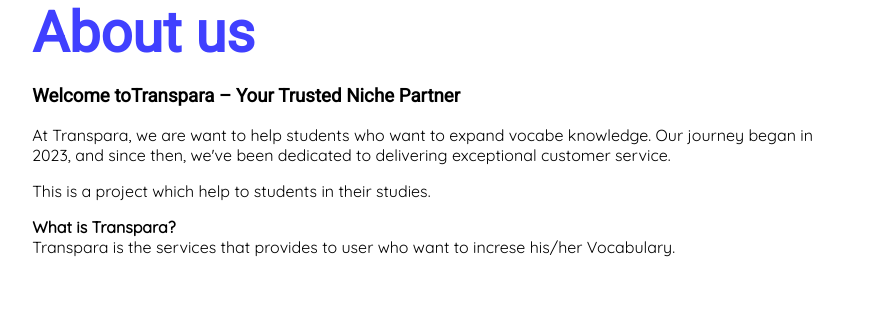
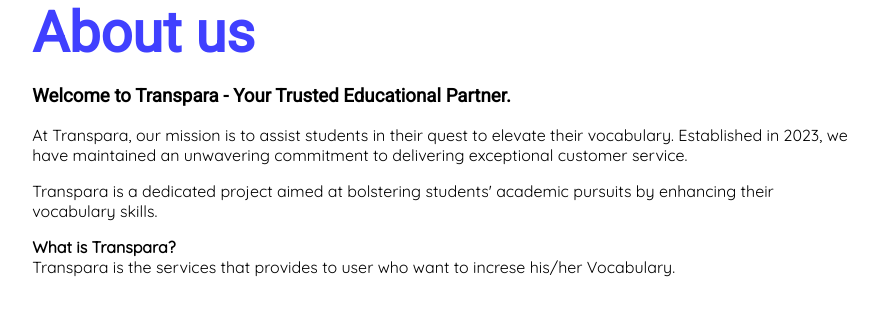
Before and after one commit to nayan00112/Transpara, a Django app: page /about in a window 1280 px wide. Shown: the part 55-371 px from the top of the page, without its empty margins (197-1075 px from the left). Run offline with Django 3.2, Linux system fonts and the light colour scheme.

Commit message:
aboutus text corrections

```diff
--- a/Transpara/templates/Blogs/about.html
+++ b/Transpara/templates/Blogs/about.html
@@ -42,12 +42,12 @@
             {% endif %}
         </ul>
         <h1 class="heading">About us</h1>
-        <h3>Welcome toTranspara – Your Trusted Niche Partner</h3>
+        <h3>Welcome to Transpara - Your Trusted Educational Partner.</h3>
 
-        <p>At Transpara, we are want to help students who want to expand vocabe knowledge. Our journey began in 2023, and
-        since then, we've been dedicated to delivering exceptional customer service.</p>
+        <p>At Transpara, our mission is to assist students in their quest to elevate their vocabulary. Established in 2023, we have maintained an unwavering commitment to delivering exceptional customer service.
+</p>
         <p>
-            This is a project which help to students in their studies.
+            Transpara is a dedicated project aimed at bolstering students' academic pursuits by enhancing their vocabulary skills.
         </p>
         <p>
             <b>What is Transpara?</b><br>
```
